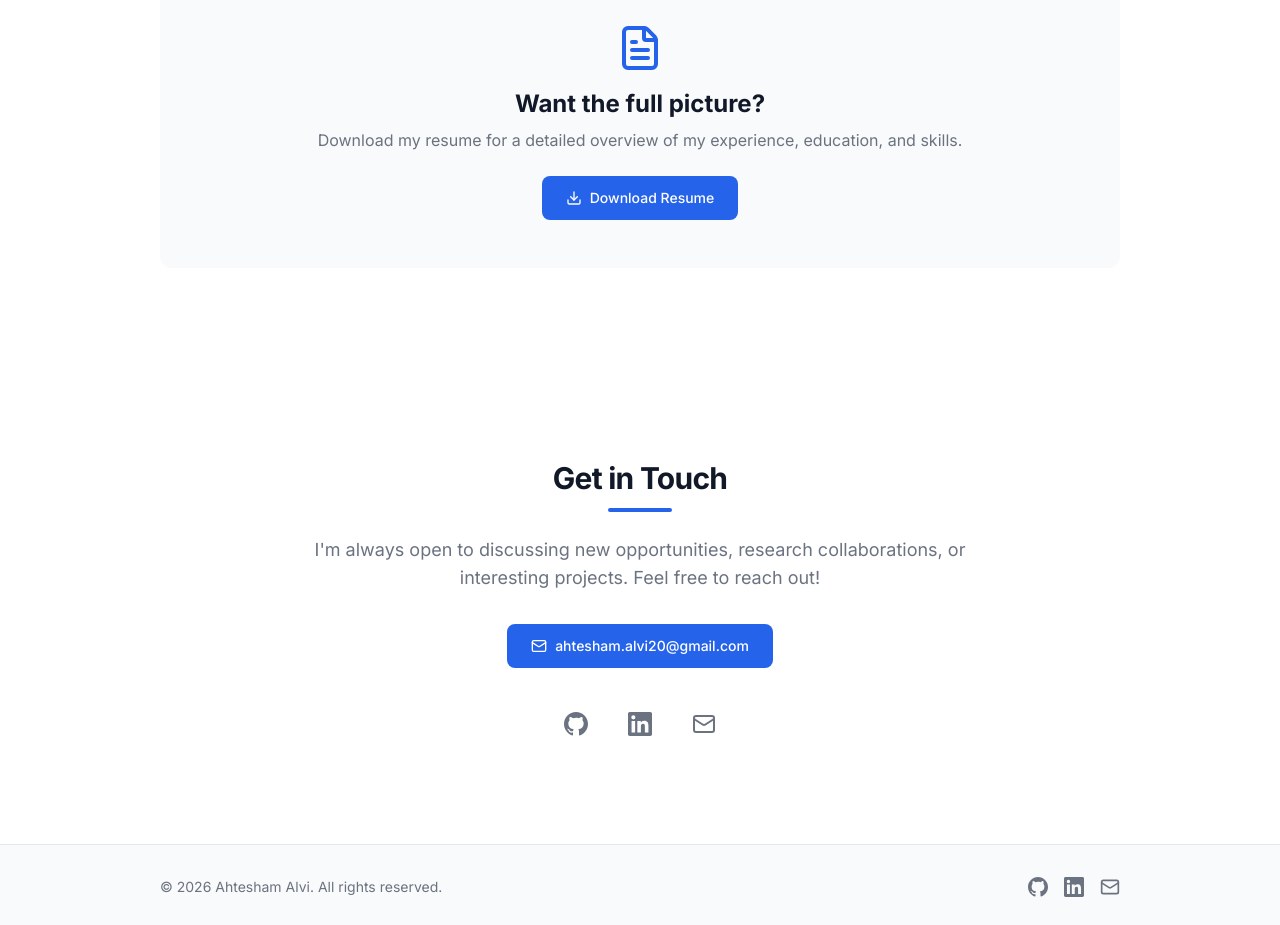
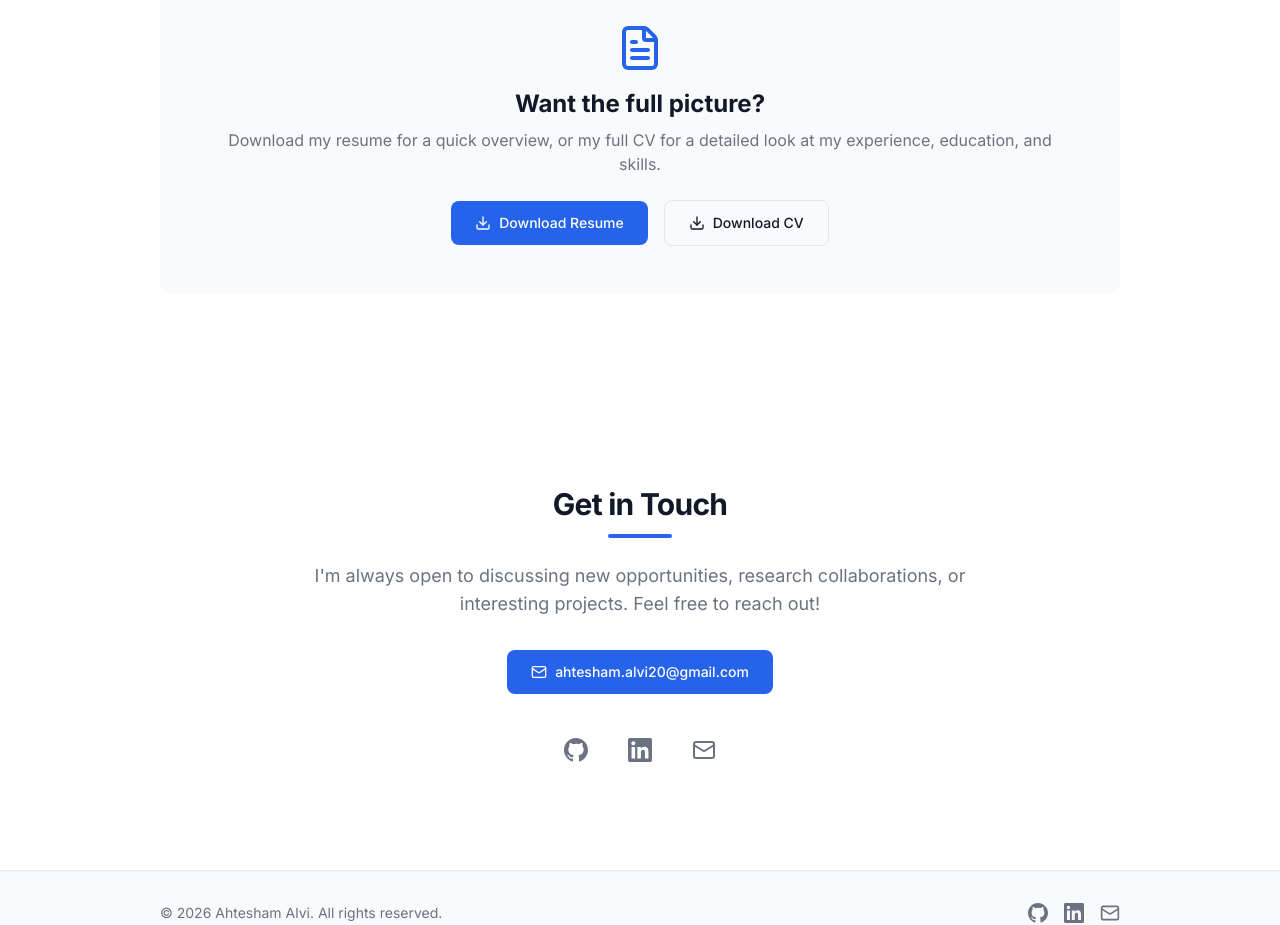
Before and after one commit to AhteshamAlvi/Personal_Website, a Next.js app: page / in a window 1280 px wide. Shown: the part 6860-7785 px from the top of the page. Built offline with nearby package versions, Linux system fonts and the light colour scheme.

Commit message:
added CV

```diff
--- a/src/components/sections/Resume.tsx
+++ b/src/components/sections/Resume.tsx
@@ -19,18 +19,29 @@ export default function Resume() {
           <FileText className="mx-auto h-12 w-12 text-primary" />
           <h2 className="mt-4 text-2xl font-bold">Want the full picture?</h2>
           <p className="mt-2 text-muted">
-            Download my resume for a detailed overview of my experience,
-            education, and skills.
+            Download my resume for a quick overview, or my full CV for
+            a detailed look at my experience, education, and skills.
           </p>
+          <div className="mt-6 flex flex-col items-center gap-4 sm:flex-row sm:justify-center">
             <a
               href="/resume.pdf"
               target="_blank"
               rel="noopener noreferrer"
-            className="mt-6 inline-flex items-center gap-2 rounded-lg bg-primary px-6 py-3 text-sm font-medium text-primary-foreground transition-colors hover:bg-primary/90"
+              className="inline-flex items-center gap-2 rounded-lg bg-primary px-6 py-3 text-sm font-medium text-primary-foreground transition-colors hover:bg-primary/90"
             >
               <Download className="h-4 w-4" />
               Download Resume
             </a>
+            <a
+              href="/cv.pdf"
+              target="_blank"
+              rel="noopener noreferrer"
+              className="inline-flex items-center gap-2 rounded-lg border border-border px-6 py-3 text-sm font-medium transition-colors hover:bg-foreground/5"
+            >
+              <Download className="h-4 w-4" />
+              Download CV
+            </a>
+          </div>
         </div>
       </div>
     </section>
```
Also changed, not shown: 1 other file (tests, documents, lock files or other folders). Lines whose indentation alone changed are shown as unchanged.
